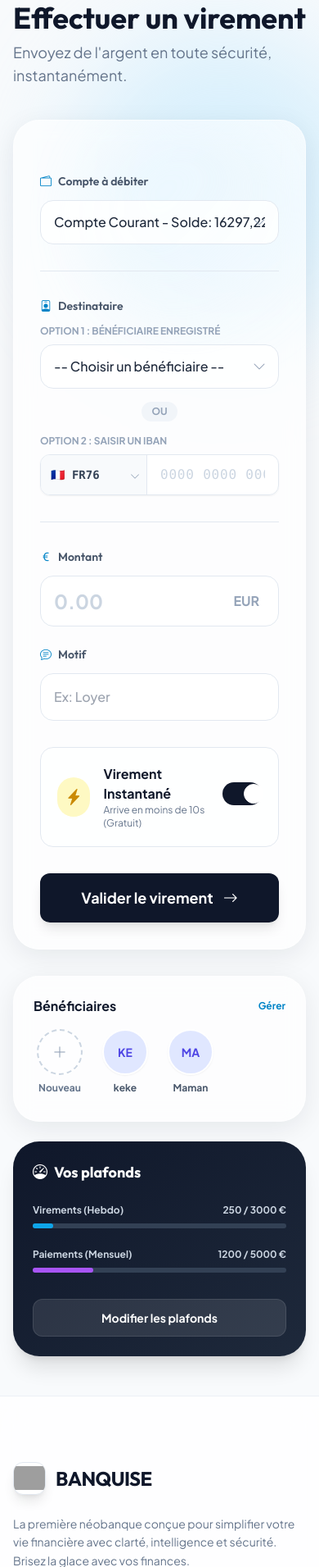
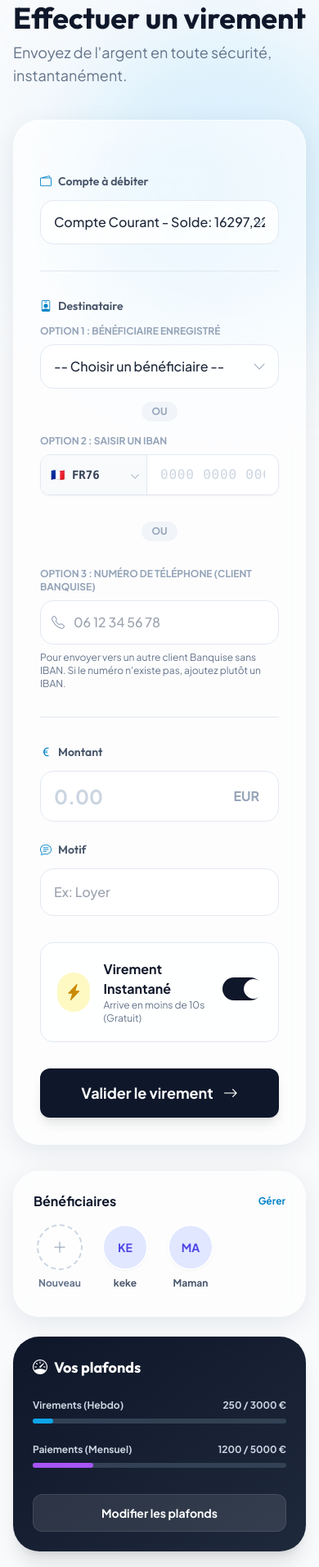
Before and after one commit to binksterrel/Banquise, a Django app: page /virement/ in a window 390 px wide. Shown: the part 126-2037 px from the top of the page at 82% size. Run offline with Django 4.2, Linux system fonts and the light colour scheme; a user stored in the database is signed in; data comes from the database, SQL or seed files in the repository; some libraries are stand-ins or nearby versions; grey boxes are pictures that could not be loaded.

Commit message:
Add phone-based transfers and contact collection

```diff
--- a/scoring/forms.py
+++ b/scoring/forms.py
@@ -3,7 +3,7 @@ from django.contrib.auth.models import User
 from django.core.exceptions import ValidationError
 from django.utils import timezone
 import re
-from .models import DemandeCredit, TypeEmploi, TypeLogement, ProduitPret, Compte, Transaction, Beneficiaire
+from .models import DemandeCredit, TypeEmploi, TypeLogement, ProduitPret, Compte, Transaction, Beneficiaire, ProfilClient
 from .cities import is_valid_french_city
 
 # --- UTILITAIRE DE VALIDATION IBAN (Version Souple pour Simulation) ---
@@ -38,6 +38,7 @@ def valider_format_iban(iban_value):
 class InscriptionForm(forms.ModelForm):
     birth_date = forms.DateField(label="Date de naissance", widget=forms.DateInput(attrs={'type': 'date'}))
     birth_city = forms.CharField(label="Ville de naissance", max_length=100)
+    telephone = forms.CharField(label="Numéro de téléphone", max_length=20)
     email = forms.EmailField(label="Email")
     confirm_email = forms.EmailField(label="Confirmer l'email")
     password = forms.CharField(widget=forms.PasswordInput, label="Mot de passe")
@@ -46,6 +47,9 @@ class InscriptionForm(forms.ModelForm):
     class Meta:
         model = User
         fields = ['username', 'first_name', 'last_name', 'email']
+
+    def _normalize_phone(self, value: str) -> str:
+        return re.sub(r"[^0-9]", "", value or "")
 
     def clean_email(self):
         email = (self.cleaned_data.get("email") or "").strip().lower()
@@ -68,6 +72,16 @@ class InscriptionForm(forms.ModelForm):
         if not re.match(r"^[A-Za-zÀ-ÖØ-öø-ÿ' -]{2,50}$", last):
             raise ValidationError("Nom invalide (lettres, espaces, tirets seulement).")
         return last
+
+    def clean_telephone(self):
+        raw = (self.cleaned_data.get("telephone") or "").strip()
+        normalized = self._normalize_phone(raw)
+        if len(normalized) < 8 or len(normalized) > 15:
+            raise ValidationError("Numéro de téléphone invalide (8 à 15 chiffres).")
+        exists = ProfilClient.objects.filter(telephone=normalized).exists()
+        if exists:
+            raise ValidationError("Un compte utilise déjà ce numéro de téléphone.")
+        return normalized
 
     def clean_password(self):
         pwd = self.cleaned_data.get("password") or ""
@@ -120,16 +134,39 @@ class InscriptionForm(forms.ModelForm):
 class BeneficiaireForm(forms.ModelForm):
     class Meta:
         model = Beneficiaire
-        fields = ['nom', 'surnom', 'iban']
+        fields = ['nom', 'surnom', 'iban', 'telephone']
         labels = {
             'nom': 'Nom exact (comme sur la carte)',
             'surnom': 'Surnom (optionnel)',
-            'iban': 'IBAN'
+            'iban': 'IBAN',
+            'telephone': 'Numéro de téléphone (optionnel si IBAN renseigné)'
         }
+
+    def _normalize_phone(self, value: str) -> str:
+        return re.sub(r"[^0-9]", "", value or "")
+
+    def clean_telephone(self):
+        raw = self.cleaned_data.get('telephone') or ''
+        if not raw:
+            return ''
+        normalized = self._normalize_phone(raw)
+        if len(normalized) < 8 or len(normalized) > 15:
+            raise ValidationError("Numéro de téléphone invalide (8 à 15 chiffres).")
+        return normalized
 
     def clean_iban(self):
         iban = self.cleaned_data.get('iban')
-        return valider_format_iban(iban)
+        if iban:
+            return valider_format_iban(iban)
+        return ''
+
+    def clean(self):
+        cleaned = super().clean()
+        iban = cleaned.get('iban')
+        phone = cleaned.get('telephone')
+        if not iban and not phone:
+            raise ValidationError("Renseignez un IBAN ou un numéro de téléphone.")
+        return cleaned
 
 class VirementForm(forms.Form):
     compte_emetteur = forms.ModelChoiceField(queryset=None, label="Compte à débiter")
@@ -142,10 +179,15 @@ class VirementForm(forms.Form):
         empty_label="-- Sélectionner un bénéficiaire --"
     )
 
-    # Ou saisir un nouvel IBAN (Champ texte simple côté Python, géré par JS côté Template)
+    # Ou saisir un nouvel IBAN
     nouveau_beneficiaire_iban = forms.CharField(
         required=False,
         label="IBAN"
+    )
+    # Ou saisir un numéro de téléphone
+    nouveau_beneficiaire_phone = forms.CharField(
+        required=False,
+        label="Numéro de téléphone"
     )
 
     montant = forms.DecimalField(min_value=0.01, decimal_places=2, label="Montant (€)")
@@ -153,28 +195,46 @@ class VirementForm(forms.Form):
 
     def __init__(self, user, *args, **kwargs):
         super().__init__(*args, **kwargs)
+        self.user = user
         self.fields['compte_emetteur'].queryset = Compte.objects.filter(user=user, est_actif=True)
         self.fields['beneficiaire_enregistre'].queryset = Beneficiaire.objects.filter(user=user)
+
+    def _normalize_phone(self, value: str) -> str:
+        return re.sub(r"[^0-9]", "", value or "")
+
+    def clean_nouveau_beneficiaire_phone(self):
+        raw = self.cleaned_data.get('nouveau_beneficiaire_phone') or ''
+        if not raw:
+            return ''
+        normalized = self._normalize_phone(raw)
+        if len(normalized) < 8 or len(normalized) > 15:
+            raise ValidationError("Numéro de téléphone invalide (8 à 15 chiffres).")
+        # Vérifie qu'un profil existe avec ce numéro
+        if not ProfilClient.objects.filter(telephone=normalized).exists():
+            raise ValidationError("Aucun client Banquise trouvé avec ce numéro.")
+        return normalized
 
     def clean_nouveau_beneficiaire_iban(self):
         iban = self.cleaned_data.get('nouveau_beneficiaire_iban')
         if iban:
-            # On utilise la validation souple définie plus haut
             return valider_format_iban(iban)
-        return iban
+        return ''
 
     def clean(self):
         cleaned_data = super().clean()
         bene = cleaned_data.get("beneficiaire_enregistre")
         iban = cleaned_data.get("nouveau_beneficiaire_iban")
+        phone = cleaned_data.get("nouveau_beneficiaire_phone")
 
-        if not bene and not iban:
-            raise forms.ValidationError("Veuillez sélectionner un bénéficiaire OU saisir un IBAN.")
+        options = [bool(bene), bool(iban), bool(phone)]
+        if not any(options):
+            raise forms.ValidationError("Veuillez sélectionner un bénéficiaire, un IBAN ou un numéro de téléphone.")
+        if sum(options) > 1:
+            raise forms.ValidationError("Choisissez une seule option : bénéficiaire enregistré, IBAN ou téléphone.")
 
-        if bene and iban:
-             # Priorité au bénéficiaire enregistré si les deux sont remplis
-             cleaned_data['nouveau_beneficiaire_iban'] = None
-
+        if bene:
+            cleaned_data['nouveau_beneficiaire_iban'] = None
+            cleaned_data['nouveau_beneficiaire_phone'] = ''
         return cleaned_data
 
 class OuvrirCompteForm(forms.Form):
--- a/scoring/models.py
+++ b/scoring/models.py
@@ -75,12 +75,14 @@ class Beneficiaire(models.Model):
     user = models.ForeignKey(User, on_delete=models.CASCADE, related_name='beneficiaires')
     nom = models.CharField(max_length=100)
     surnom = models.CharField(max_length=100, blank=True)
-    iban = models.CharField(max_length=34)
+    iban = models.CharField(max_length=34, blank=True)
+    telephone = models.CharField(max_length=20, blank=True)
     date_ajout = models.DateTimeField(auto_now_add=True)
 
     def __str__(self):
         label = self.surnom or self.nom
-        return f"{label} - {self.iban}"
+        details = self.iban or self.telephone or "contact"
+        return f"{label} - {details}"
 
 # --- TRANSACTIONS ---
 class Transaction(models.Model):
--- a/scoring/views.py
+++ b/scoring/views.py
@@ -78,6 +78,17 @@ def find_account_by_iban(iban_norm: str):
             return c
     return None
 
+def normalize_phone(value: str) -> str:
+    return re.sub(r"[^0-9]", "", value or "")
+
+
+def find_account_by_phone(phone_norm: str):
+    profil = ProfilClient.objects.filter(telephone=phone_norm).select_related('user').first()
+    if not profil:
+        return None
+    return Compte.objects.filter(user=profil.user, est_actif=True).order_by('id').first()
+
+
 
 def custom_404(request, exception):
     return render(request, 'scoring/404.html', status=404)
@@ -158,6 +169,7 @@ def register(request):
     pending_email = request.session.get('pending_email')
     pending_birth_date = request.session.get('pending_birth_date')
     pending_birth_city = request.session.get('pending_birth_city')
+    pending_phone = request.session.get('pending_phone')
     awaiting_code = bool(pending_user_id and pending_code)
     default_initial_step = 4 if awaiting_code else 1
     if request.method == 'POST':
@@ -233,15 +245,20 @@ def register(request):
         except Exception:
             birth_date = None
         birth_city = pending_birth_city or ""
-        ProfilClient.objects.get_or_create(
+        phone = pending_phone or ""
+        profil, created = ProfilClient.objects.get_or_create(
             user=user,
             defaults={
                 'date_de_naissance': birth_date,
                 'ville_naissance': birth_city,
+                'telephone': phone,
                 'abonnement': 'ESSENTIEL',
                 'prochaine_facturation': timezone.now().date() + timedelta(days=30)
             }
         )
+        if phone and not created and not profil.telephone:
+            profil.telephone = phone
+            profil.save(update_fields=['telephone'])
         if not Compte.objects.filter(user=user).exists():
             compte = Compte.objects.create(
                 user=user,
@@ -272,6 +289,7 @@ def register(request):
         request.session.pop('pending_birth_date', None)
         request.session.pop('pending_birth_city', None)
         request.session.pop('pending_email', None)
+        request.session.pop('pending_phone', None)
         request.session.pop('pending_code_sent_at', None)
 
 
@@ -344,6 +362,7 @@ def register(request):
 
             request.session['pending_birth_date'] = str(form.cleaned_data.get('birth_date'))
             request.session['pending_birth_city'] = form.cleaned_data.get('birth_city')
+            request.session['pending_phone'] = form.cleaned_data.get('telephone')
             _send_confirmation_code(user)
 
             messages.info(request, "Nous avons envoyé un code à 6 chiffres sur votre email. Saisissez-le pour activer votre compte.")
@@ -451,16 +470,21 @@ def confirm_email(request):
             except Exception:
                 birth_date = None
             birth_city = request.session.get('pending_birth_city') or ""
+            phone = pending_phone or ""
             # Créer profil + compte si pas déjà fait
-            ProfilClient.objects.get_or_create(
+            profil, created = ProfilClient.objects.get_or_create(
                 user=user,
                 defaults={
                     'date_de_naissance': birth_date,
                     'ville_naissance': birth_city,
+                    'telephone': phone,
                     'abonnement': 'ESSENTIEL',
                     'prochaine_facturation': timezone.now().date() + timedelta(days=30)
                 }
             )
+            if phone and not created and not profil.telephone:
+                profil.telephone = phone
+                profil.save(update_fields=['telephone'])
             if not Compte.objects.filter(user=user).exists():
                 compte = Compte.objects.create(
                     user=user,
@@ -491,6 +515,7 @@ def confirm_email(request):
             request.session.pop('pending_birth_date', None)
             request.session.pop('pending_birth_city', None)
             request.session.pop('pending_email', None)
+            request.session.pop('pending_phone', None)
             request.session.pop('pending_code_sent_at', None)
 
             login(request, user)
@@ -1271,12 +1296,35 @@ def virement(request):
 
             beneficiaire = form.cleaned_data['beneficiaire_enregistre']
             nouvel_iban = form.cleaned_data['nouveau_beneficiaire_iban']
-
+            nouveau_phone = form.cleaned_data.get('nouveau_beneficiaire_phone') or ''
+
+            target_iban = ''
+            target_phone = ''
             destinataire_str = ""
             if beneficiaire:
-                destinataire_str = f"{beneficiaire.nom} ({beneficiaire.iban})"
+                target_iban = beneficiaire.iban or ''
+                target_phone = beneficiaire.telephone or ''
+                info_parts = [beneficiaire.nom]
+                if target_phone:
+                    info_parts.append(f"tel {target_phone}")
+                if target_iban:
+                    info_parts.append(f"IBAN {target_iban}")
+                destinataire_str = " - ".join(info_parts)
             elif nouvel_iban:
+                target_iban = nouvel_iban
                 destinataire_str = f"IBAN {nouvel_iban}"
+            elif nouveau_phone:
+                target_phone = nouveau_phone
+                destinataire_str = f"Téléphone {nouveau_phone}"
+
+            compte_destinataire = None
+            if target_iban:
+                compte_destinataire = find_account_by_iban(normalize_iban(target_iban))
+            if not compte_destinataire and target_phone:
+                compte_destinataire = find_account_by_phone(target_phone)
+            if target_phone and not compte_destinataire:
+                messages.error(request, "Aucun compte Banquise trouvé pour ce numéro.")
+                return render(request, 'scoring/virement.html', {'form': form, 'comptes': comptes})
 
             if compte.solde >= montant:
                 with transaction.atomic():
@@ -1294,10 +1342,6 @@ def virement(request):
                     enforce_overdraft(compte)
 
                     # 2. Créditer le destinataire (si c'est un compte interne)
-                    iban_cible = beneficiaire.iban if beneficiaire else nouvel_iban
-                    iban_cible_norm = normalize_iban(iban_cible)
-
-                    compte_destinataire = find_account_by_iban(iban_cible_norm)
                     if compte_destinataire:
                         compte_destinataire.solde += montant
                         compte_destinataire.save()
--- a/templates/scoring/virement.html
+++ b/templates/scoring/virement.html
@@ -135,7 +135,7 @@
                                     <select name="beneficiaire_enregistre" class="form-select appearance-none">
                                         <option value="" selected>-- Choisir un bénéficiaire --</option>
                                         {% for bene in form.beneficiaire_enregistre.field.queryset %}
-                                        <option value="{{ bene.id }}">{{ bene.nom }} ({{ bene.iban }})</option>
+                                        <option value="{{ bene.id }}">{{ bene.nom }}{% if bene.telephone %} - {{ bene.telephone }}{% endif %}{% if bene.iban %} ({{ bene.iban }}){% endif %}</option>
                                         {% endfor %}
                                     </select>
                                     <i
@@ -268,9 +268,27 @@
                                 {% endif %}
                             </div>
 
-                            {% if form.errors.beneficiaire_enregistre or form.errors.nouveau_beneficiaire_iban %}
-                            <p class="text-red-500 text-sm mt-2">Veuillez choisir un bénéficiaire ou saisir un IBAN.</p>
+                            {% if form.errors.beneficiaire_enregistre or form.errors.nouveau_beneficiaire_iban or form.errors.nouveau_beneficiaire_phone %}
+                            <p class="text-red-500 text-sm mt-2">Veuillez choisir un bénéficiaire, un IBAN ou un numéro de téléphone.</p>
                             {% endif %}
+                        </div>
+
+                        <div class="flex items-center justify-center my-4">
+                            <span
+                                class="bg-slate-100 text-slate-400 px-3 py-1 rounded-full text-xs font-bold">OU</span>
+                        </div>
+
+                        <div>
+                            <p class="text-xs font-bold text-slate-400 uppercase mb-2">Option 3 : Numéro de téléphone (client Banquise)</p>
+                            <div class="relative">
+                                <input type="tel" name="nouveau_beneficiaire_phone" placeholder="06 12 34 56 78"
+                                    class="form-control pl-10" inputmode="tel">
+                                <i class="bi bi-telephone absolute left-3.5 top-1/2 -translate-y-1/2 text-slate-400"></i>
+                            </div>
+                            {% if form.nouveau_beneficiaire_phone.errors %}
+                            <p class="text-red-500 text-sm mt-1">{{ form.nouveau_beneficiaire_phone.errors.0 }}</p>
+                            {% endif %}
+                            <p class="text-xs text-slate-500 mt-2">Pour envoyer vers un autre client Banquise sans IBAN. Si le numéro n'existe pas, ajoutez plutôt un IBAN.</p>
                         </div>
 
                         <hr class="border-slate-200">
```
Also changed, not shown: templates/registration/register.html (+16 -0 lines), templates/scoring/ajouter_beneficiaire.html (+16 -1 lines), templates/scoring/beneficiaires.html (+10 -2 lines), scoring/migrations/0015_beneficiaire_telephone_alter_beneficiaire_iban.py (added).
